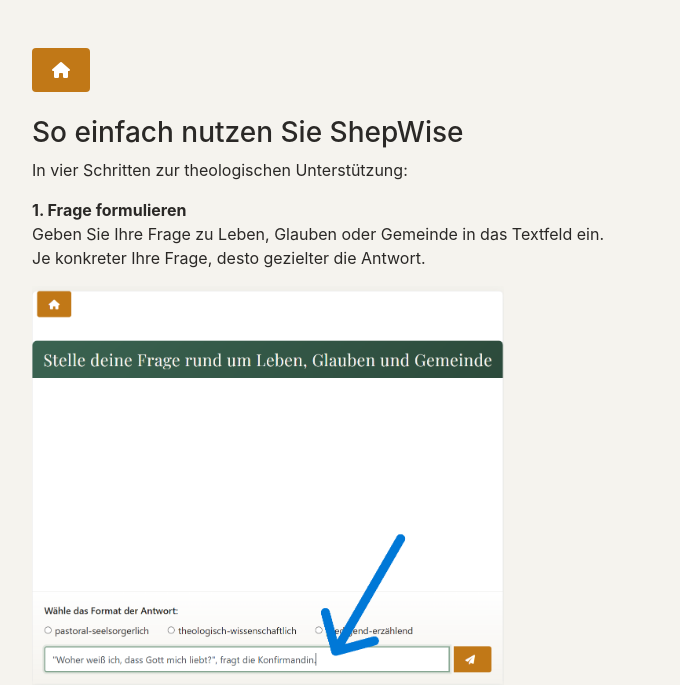
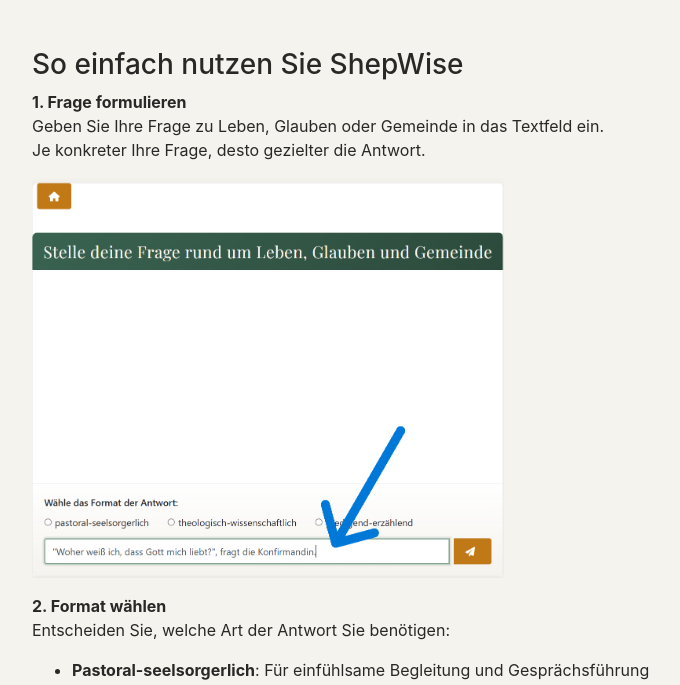
Before and after one commit to FritzSavira/ama_browser, a Flask app: page /howto in a window 1280 px wide. Shown: the part 126-811 px from the top of the page, without its empty margins (53-733 px from the left). Run offline with Flask 3, Linux system fonts and the light colour scheme; some libraries are stand-ins or nearby versions.

Commit message:
howto.html, chat.html, theolog.html, legal.html: Home-Button weg

```diff
--- a/templates/howto.html
+++ b/templates/howto.html
@@ -38,15 +38,9 @@
         </div>
     </nav>
     <div class="container my-5">
-        <!-- Zurück zu landing.html -->
-        <div class="text-left mb-4">
-            <a href="{{ url_for('index') }}" class="btn btn-primary"><i class="fas fa-home"></i></a>
-        </div>
         <!-- How to -->
         <section id="theologische_grundlagen" class="mb-5">
             <h3>So einfach nutzen Sie ShepWise</h3>
-
-            <p>In vier Schritten zur theologischen Unterstützung:</p>
             <p><strong>1. Frage formulieren</strong><br>
                 Geben Sie Ihre Frage zu Leben, Glauben oder Gemeinde in das Textfeld ein.<br>
                 Je konkreter Ihre Frage, desto gezielter die Antwort.
--- a/templates/legal.html
+++ b/templates/legal.html
@@ -40,10 +40,6 @@
     </nav>
 
     <div class="container my-5">
-        <!-- Zurück zu landing.html -->
-        <div class="text-left mb-4">
-            <a href="{{ url_for('index') }}" class="btn btn-primary"><i class="fas fa-home"></i></a>
-        </div>
         <!-- Impressum -->
         <section id="impressum" class="mb-5">
             <h2>Impressum</h2>
--- a/templates/theolog.html
+++ b/templates/theolog.html
@@ -38,10 +38,6 @@
         </div>
     </nav>
     <div class="container my-5">
-        <!-- Zurück zu landing.html -->
-        <div class="text-left mb-4">
-            <a href="{{ url_for('index') }}" class="btn btn-primary"><i class="fas fa-home"></i></a>
-        </div>
         <!-- Theologische Grundlagen -->
         <section id="theologische_grundlagen" class="mb-5">
             <h3>Theologische Grundlagen</h3>
```
Also changed, not shown: templates/chat.html (+0 -7 lines).
